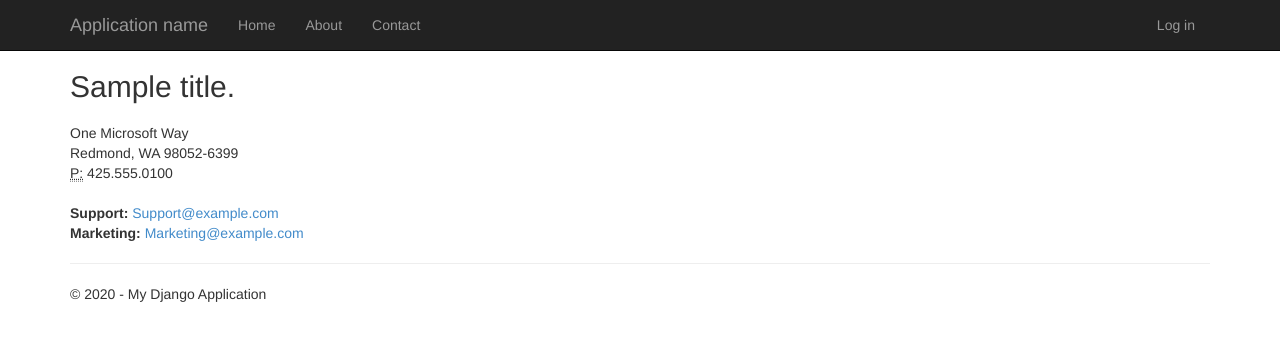
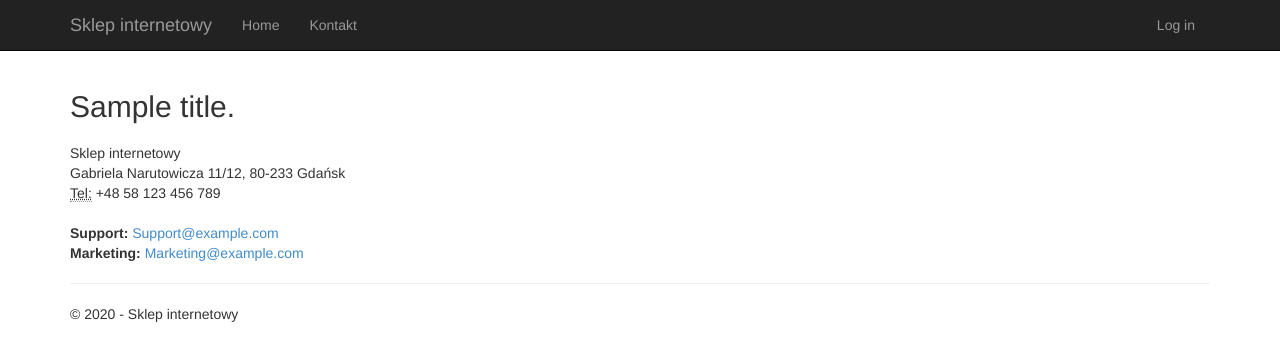
Before and after one commit to sierzput/Django-web-store-sample, a Django app: template DjangoWebProject/app/templates/app/contact.html in a window 1280 px wide. Shown: the top 361 px of the page. Run offline with Django 3.2, Linux system fonts and the light colour scheme; the template is opened without the code that fills it: most values are stand-ins (such as "Sample title", 1, 10 or a date in 2020); some libraries are stand-ins or nearby versions.

Commit message:
Adapt template pages

```diff
--- a/DjangoWebProject/app/templates/app/contact.html
+++ b/DjangoWebProject/app/templates/app/contact.html
@@ -6,10 +6,10 @@
 <h3>{{ message }}</h3>
 
 <address>
-    One Microsoft Way<br />
-    Redmond, WA 98052-6399<br />
-    <abbr title="Phone">P:</abbr>
-    425.555.0100
+    Sklep internetowy<br />
+    Gabriela Narutowicza 11/12, 80-233 Gdańsk<br />
+    <abbr title="Telefon">Tel:</abbr>
+    +48 58 123 456 789
 </address>
 
 <address>
--- a/DjangoWebProject/app/templates/app/layout.html
+++ b/DjangoWebProject/app/templates/app/layout.html
@@ -3,7 +3,7 @@
 <head>
     <meta charset="utf-8" />
     <meta name="viewport" content="width=device-width, initial-scale=1.0">
-    <title>{{ title }} - My Django Application</title>
+    <title>{{ title }} - Sklep internetowy</title>
     {% load staticfiles %}
     <link rel="stylesheet" type="text/css" href="{% static 'app/content/bootstrap.min.css' %}" />
     <link rel="stylesheet" type="text/css" href="{% static 'app/content/site.css' %}" />
@@ -19,13 +19,12 @@
                     <span class="icon-bar"></span>
                     <span class="icon-bar"></span>
                 </button>
-                <a href="/" class="navbar-brand">Application name</a>
+                <a href="/" class="navbar-brand">Sklep internetowy</a>
             </div>
             <div class="navbar-collapse collapse">
                 <ul class="nav navbar-nav">
                     <li><a href="{% url 'home' %}">Home</a></li>
-                    <li><a href="{% url 'about' %}">About</a></li>
-                    <li><a href="{% url 'contact' %}">Contact</a></li>
+                    <li><a href="{% url 'contact' %}">Kontakt</a></li>
                 </ul>
                 {% include 'app/loginpartial.html' %}
             </div>
@@ -36,7 +35,7 @@
 {% block content %}{% endblock %}
         <hr/>
         <footer>
-            <p>&copy; {{ year }} - My Django Application</p>
+            <p>&copy; {{ year }} - Sklep internetowy</p>
         </footer>
     </div>
 
--- a/DjangoWebProject/app/urls.py
+++ b/DjangoWebProject/app/urls.py
@@ -6,5 +6,4 @@
     url(r'^items/$', views.itemsList, name='items'),
     url(r'^items/(?P<id>[0-9]+)/$', views.itemDetails, name='item details'),
     url(r'^contact$', views.contact, name='contact'),
-    url(r'^about', views.about, name='about'),
 ]
```
Also changed, not shown: DjangoWebProject/app/templates/app/about.html (deleted, +0 -10 lines), 1 other file.
